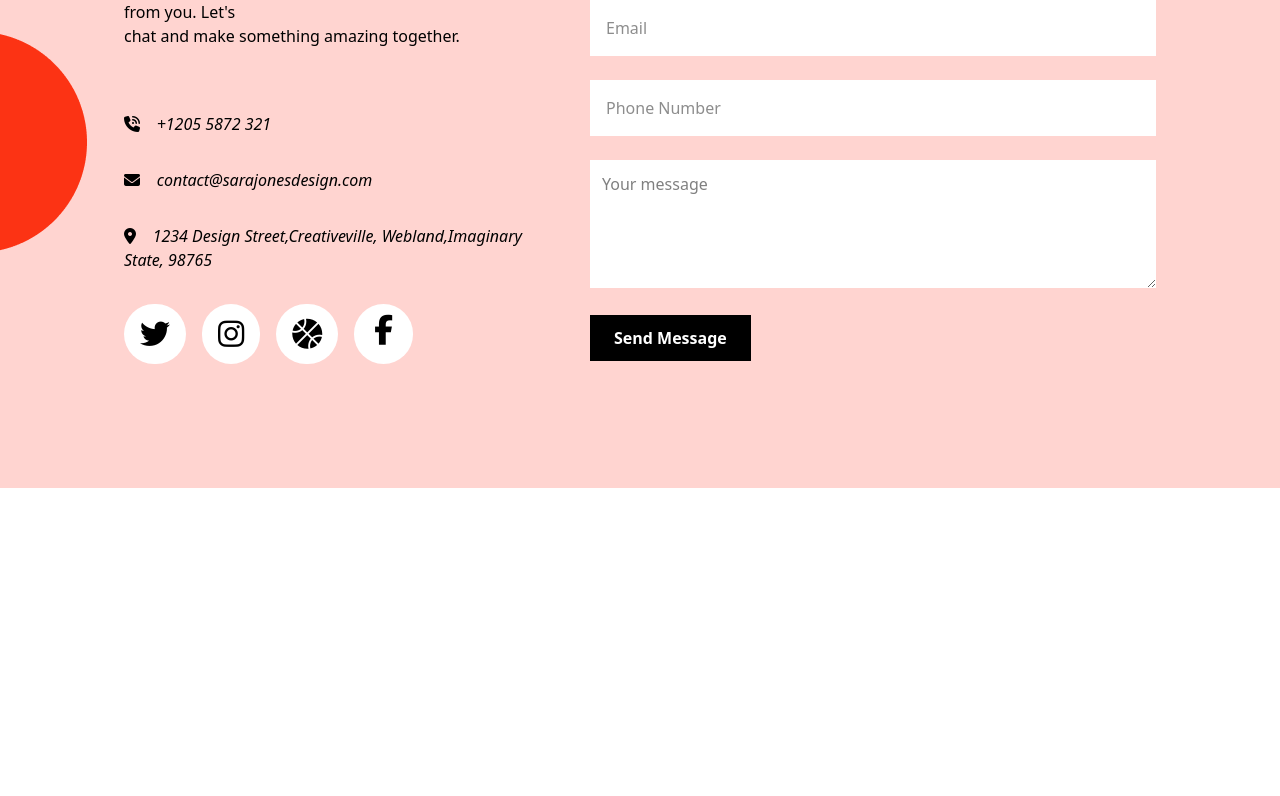
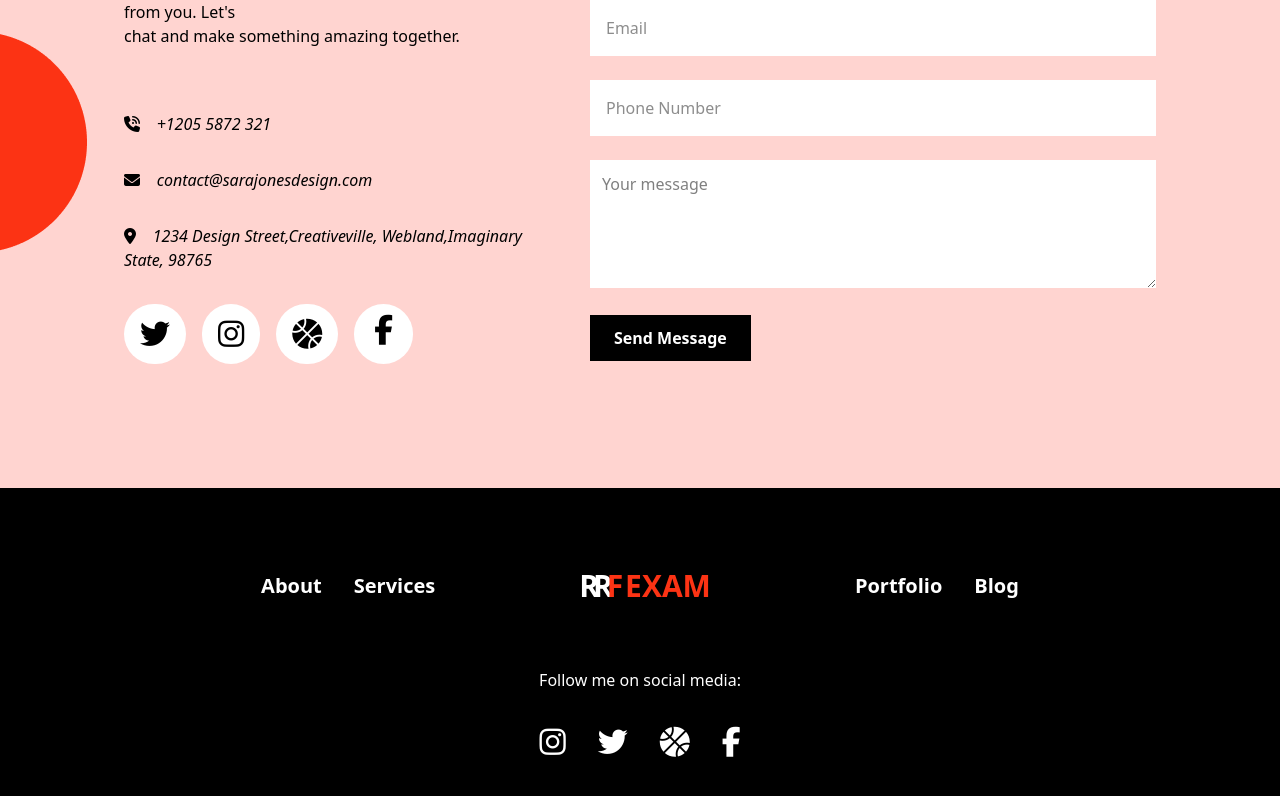
Before and after one commit to MdSalauddinSakib/RRF-Exam-1, a Vue app: page / in a window 1280 px wide. Shown: the part 4789-5585 px from the top of the page. Before the commit the page ends 5277 px from the top, so only its background shows below. Built offline with nearby package versions, Linux system fonts and the light colour scheme.

Commit message:
footer section create done & project end alhamdulillah

```diff
--- a/src/components/HelloWorld.vue
+++ b/src/components/HelloWorld.vue
@@ -451,6 +451,30 @@
   <!----------------------------
     Footer Section Start
   ------------------------------>
+  <section class="bg-black py-20 text-white ">
+    <div class="mb-16">
+      <ul class="flex justify-center gap-8 items-center text-xl font-bold">
+        <li class="hover:text-[#FC3314]"><a href="#">About</a></li>
+        <li class="hover:text-[#FC3314]"><a href="#">Services</a></li>
+        <li><a href="#">
+            <p class="text-3xl text-[#FC3314] font-semibold cursor-pointer mx-28"><span class="tracking-[-6px]"><span
+                  class="text-white">RR</span>F</span>&nbsp;EXAM</p>
+          </a></li>
+        <li class="hover:text-[#FC3314]"><a href="#">Portfolio</a></li>
+        <li class="hover:text-[#FC3314]"><a href="#">Blog</a></li>
+      </ul>
+    </div>
+
+    <p class="text-center">Follow me on social media:</p>
+
+    <div class="flex justify-center gap-8 mt-8">
+      <a href="#" class=" text-3xl hover:text-[#fc3314]"><i class="fa-brands fa-instagram"></i></a>
+      <a href="#" class=" text-3xl hover:text-[#fc3314]"><i class="fa-brands fa-twitter"></i></a>
+      <a href="#" class=" text-3xl hover:text-[#fc3314]"><i class="fa-solid fa-basketball"></i></a>
+      <a href="#" class=" text-3xl hover:text-[#fc3314]"><i class="fa-brands fa-facebook-f"></i></a>
+    </div>
+  </section>
+  <!-- Footer Section End -->
 
 </template>
 
```
